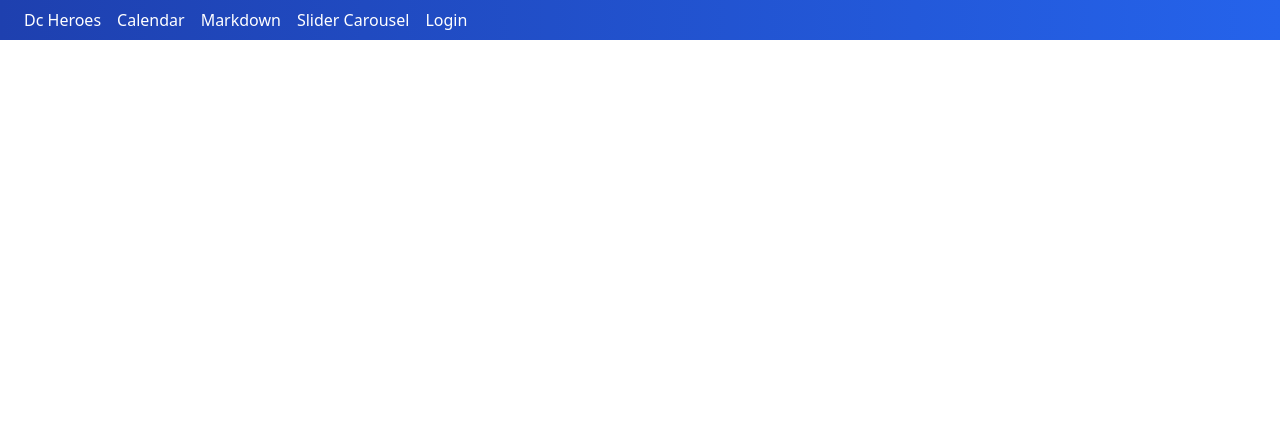
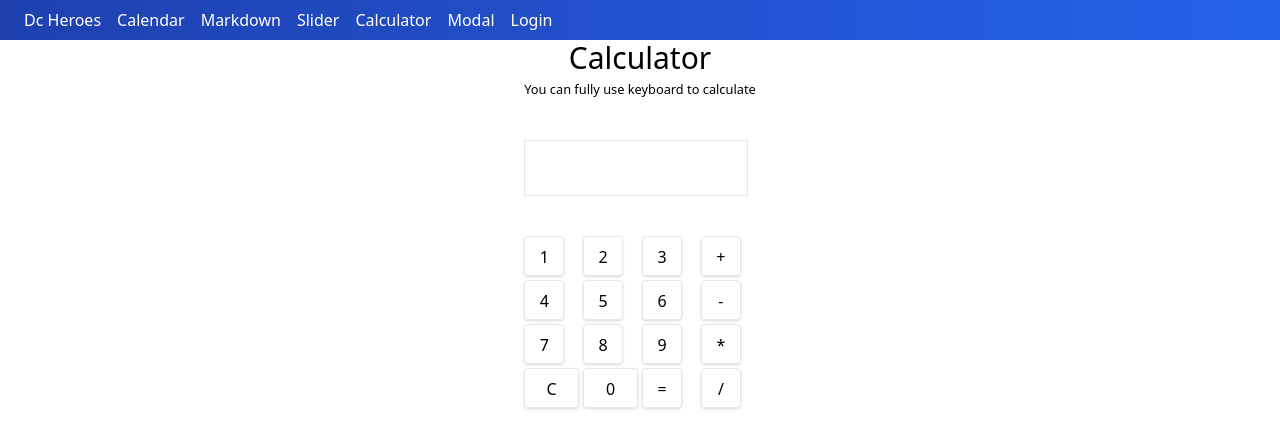
Before and after one commit to Alucard163/Vue3-App, a Vue app: page /calculator in a window 1280 px wide. Shown: the top 448 px of the page. Built offline with nearby package versions, Linux system fonts and the light colour scheme; no server answers.

Commit message:
finish modal app

```diff
--- a/src/components/AppHeader.vue
+++ b/src/components/AppHeader.vue
@@ -28,7 +28,9 @@ export default {
         { title: "Dc Heroes", to: "/dc-heroes" },
         { title: "Calendar", to: "/calendar" },
         { title: "Markdown", to: "/markdown" },
-        { title: "Slider Carousel", to: "/slider" },
+        { title: "Slider", to: "/slider-carousel" },
+        { title: "Calculator", to: "/calculator" },
+        { title: "Modal", to: "/modal" },
       ]
     }
   },
--- /dev/null
+++ b/src/components/Modal.vue
@@ -0,0 +1,34 @@
+<template>
+  <section
+    @click="close"
+    class="z-20 h-screen w-screen bg-gray-500 fixed top-0 left-0 opacity-50"
+  >
+  </section>
+  <div class="absolute inset-0">
+    <div class="flex h-full">
+      <div class="z-30 m-auto bg-white p-2 rounded shadow w-10/12 md:w-1/3">
+        <div class="p-2 border">
+          <h1 class="text-2xl">
+            <slot name="title"></slot>
+          </h1>
+          <main>
+            <slot name="body"></slot>
+          </main>
+        </div>
+      </div>
+    </div>
+  </div>
+</template>
+
+<script>
+export default {
+  setup(_, { emit }) {
+    function close() {
+      emit("close");
+    }
+    return { close };
+  },
+};
+</script>
+
+<style></style>
--- /dev/null
+++ b/src/pages/Calculator.vue
@@ -0,0 +1,171 @@
+<template>
+  <section class="flex w-full">
+    <div class="m-auto">
+      <div>
+        <h1 class="text-3xl text-center">Calculator</h1>
+        <small>You can fully use keyboard to calculate</small>
+      </div>
+      <p
+        class="text-3xl text-right border mt-10 w-56 h-14 overflow-x-scroll"
+        style="direction:rtl"
+      >
+        {{ currentNum }}
+      </p>
+      <div class="h-10">
+        <small v-if="selectedOperation"
+          >{{ prevNum }} {{ selectedOperation }} {{ currentNum }}</small
+        >
+      </div>
+      <div class="grid grid-cols-4 gap-1">
+        <button
+          @click="pressed('1')"
+          class="p-2 w-10 h-10 border rounded shadow"
+        >
+          1
+        </button>
+        <button
+          @click="pressed('2')"
+          class="p-2 w-10 h-10 border rounded shadow"
+        >
+          2
+        </button>
+        <button
+          @click="pressed('3')"
+          class="p-2 w-10 h-10 border rounded shadow"
+        >
+          3
+        </button>
+        <button
+          @click="pressed('+')"
+          class="p-2 w-10 h-10 border rounded shadow"
+        >
+          +
+        </button>
+        <button
+          @click="pressed('4')"
+          class="p-2 w-10 h-10 border rounded shadow"
+        >
+          4
+        </button>
+        <button
+          @click="pressed('5')"
+          class="p-2 w-10 h-10 border rounded shadow"
+        >
+          5
+        </button>
+        <button
+          @click="pressed('6')"
+          class="p-2 w-10 h-10 border rounded shadow"
+        >
+          6
+        </button>
+        <button
+          @click="pressed('-')"
+          class="p-2 w-10 h-10 border rounded shadow"
+        >
+          -
+        </button>
+        <button
+          @click="pressed('7')"
+          class="p-2 w-10 h-10 border rounded shadow"
+        >
+          7
+        </button>
+        <button
+          @click="pressed('8')"
+          class="p-2 w-10 h-10 border rounded shadow"
+        >
+          8
+        </button>
+        <button
+          @click="pressed('9')"
+          class="p-2 w-10 h-10 border rounded shadow"
+        >
+          9
+        </button>
+        <button
+          @click="pressed('*')"
+          class="p-2 w-10 h-10 border rounded shadow"
+        >
+          *
+        </button>
+        <button @click="pressed('c')" class="p-2 h-10 border rounded shadow">
+          C
+        </button>
+        <button @click="pressed('0')" class="p-2 h-10 border rounded shadow">
+          0
+        </button>
+        <button
+          @click="pressed('=')"
+          class="p-2 w-10 h-10 border rounded shadow"
+        >
+          =
+        </button>
+        <button
+          @click="pressed('/')"
+          class="p-2 w-10 h-10 border rounded shadow"
+        >
+          /
+        </button>
+      </div>
+    </div>
+  </section>
+</template>
+
+<script>
+import { ref } from "vue";
+import useWindowEvent from "../utilities/composition/useWindowEvent";
+export default {
+  setup() {
+    const operations = ["+", "-", "*", "/"];
+    const numbers = ["1", "2", "3", "4", "5", "6", "7", "8", "9", "0"];
+    const currentNum = ref("");
+    const prevNum = ref("");
+    const selectedOperation = ref("");
+    function pressed(value) {
+      if (value === "=" || value === "Enter") calculate();
+      else if (value === "c") clear();
+      else if (operations.includes(value)) applyOperation(value);
+      else if (numbers.includes(value)) appendNumber(value);
+    }
+    function appendNumber(value) {
+      currentNum.value = currentNum.value + value;
+    }
+    function applyOperation(value) {
+      calculate();
+      prevNum.value = currentNum.value;
+      currentNum.value = "";
+      selectedOperation.value = value;
+    }
+    function calculate() {
+      if (selectedOperation.value === "*") multiply();
+      else if (selectedOperation.value === "/") divide();
+      else if (selectedOperation.value === "-") subtract();
+      else if (selectedOperation.value === "+") sum();
+      prevNum.value = "";
+      selectedOperation.value = "";
+    }
+    function multiply() {
+      currentNum.value = prevNum.value * currentNum.value;
+    }
+    function divide() {
+      currentNum.value = prevNum.value / currentNum.value;
+    }
+    function subtract() {
+      currentNum.value = prevNum.value - currentNum.value;
+    }
+    function sum() {
+      currentNum.value = +prevNum.value + +currentNum.value;
+    }
+    const clear = () => (currentNum.value = "");
+    const handleKeydown = (e) => pressed(e.key);
+    useWindowEvent("keydown", handleKeydown);
+    return { currentNum, pressed, selectedOperation, prevNum };
+  },
+};
+</script>
+
+
+<style>
+
+</style>
--- a/src/pages/Markdown.vue
+++ b/src/pages/Markdown.vue
@@ -18,13 +18,14 @@
 <script>
 import marked from "marked";
 import debounce from '../utilities/mixins/debounce';
-// import useDebounce from "../utilities/composition/useDebounce";
+import useDebounce from "../utilities/composition/useDebounce";
 export default {
   mixins:[debounce],
 
   data() {
     return {
       text: "**this is markdown app**",
+      debounce: "",
     }
   },
 
@@ -42,7 +43,7 @@ export default {
   },
 
   mounted() {
-      // this.debounce = useDebounce();
+      this.debounce = useDebounce();
       this.$refs.markdownTextArea.focus();
   },
 }
--- /dev/null
+++ b/src/pages/ReusableModal.vue
@@ -0,0 +1,55 @@
+<template>
+    <section class="flex flex-wrap w-full">
+    <div class="m-auto">
+      <h1 class="text-2xl my-5">Re-useable Modal</h1>
+
+      <Modal v-if="isModal1Open" @close="isModal1Open = false">
+        <template #title>
+          Modal 1
+        </template>
+        <template #body>
+          <p>This is the body slot</p>
+        </template>
+      </Modal>
+      <button
+        class="border rounded px-2 mx-4 bg-blue-500 text-white"
+        @click="isModal1Open = true"
+      >
+        Modal 1
+      </button>
+
+      <Modal v-if="isModal2Open" @close="isModal2Open = false">
+        <template #title>
+          Modal 2
+        </template>
+        <template #body>
+          <p>This is the body slot for modal 2</p>
+        </template>
+      </Modal>
+      <button
+        class="border rounded px-2 mx-4 bg-blue-500 text-white"
+        @click="isModal2Open = true"
+      >
+        Modal 2
+      </button>
+    </div>
+  </section>
+</template>
+
+<script>
+import Modal from "../components/Modal";
+import { ref } from "vue";
+
+export default {
+    components: { Modal },
+    setup() {
+        const isModal1Open = ref(false);
+        const isModal2Open = ref(false);
+        return { isModal1Open, isModal2Open };
+    },
+}
+</script>
+
+<style>
+
+</style>
--- a/src/router.js
+++ b/src/router.js
@@ -4,6 +4,8 @@ import DcHeros from "./pages/DcHeroes";
 import Calendar from "./pages/Calendar";
 import Markdown from "./pages/Markdown";
 import Slider from "./pages/Slider";
+import Calculator from "./pages/Calculator";
+import ReusableModal from "./pages/ReusableModal";
 
 const routes = [
     { path: "/", component: Home },
@@ -11,6 +13,8 @@ const routes = [
     { path: "/calendar", component: Calendar },
     { path: "/markdown", component: Markdown },
     { path: "/slider", component: Slider },
+    { path: "/calculator", component: Calculator },
+    { path: '/modal', component: ReusableModal }
 ]
 
 const router = createRouter({
--- /dev/null
+++ b/src/utilities/composition/useDebounce.js
@@ -0,0 +1,11 @@
+import { ref } from "vue";
+export default function useDebounce() {
+  const timeout = ref("");
+
+  function debounce(func, wait = 1000) {
+    clearTimeout(timeout.value);
+    timeout.value = setTimeout(func, wait);
+  }
+
+  return debounce;
+}
--- /dev/null
+++ b/src/utilities/composition/useWindowEvent.js
@@ -0,0 +1,7 @@
+import { onMounted, onUnmounted } from "vue";
+
+export default function useWindowEvent(eventName, handleEvent) {
+  onMounted(() => window.addEventListener(eventName, handleEvent));
+
+  onUnmounted(() => window.removeEventListener(eventName, handleEvent));
+}
```
